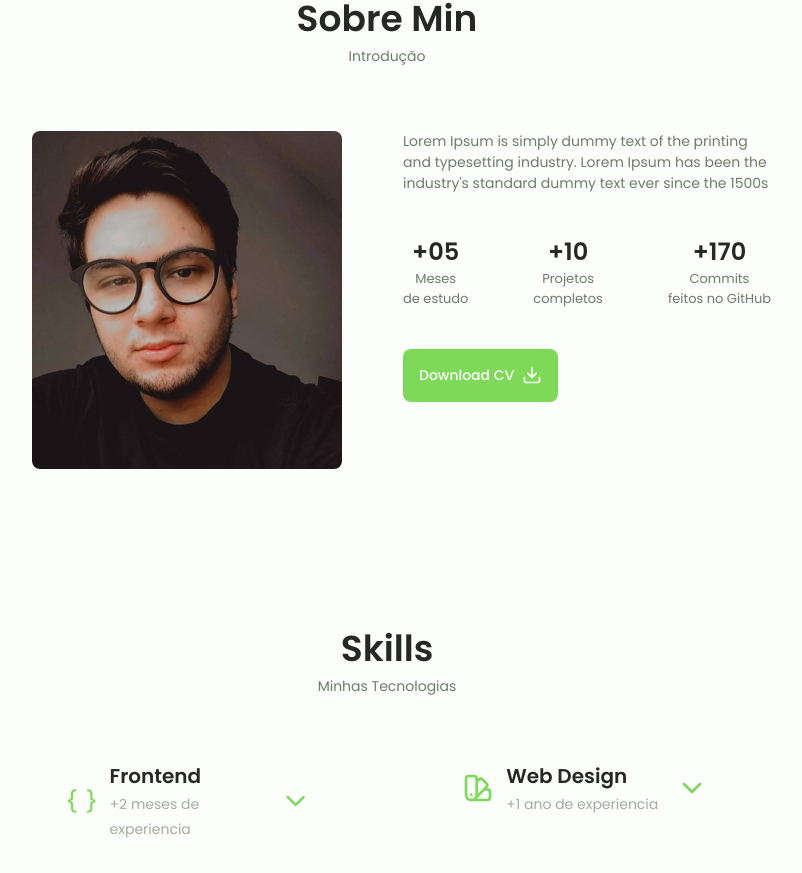
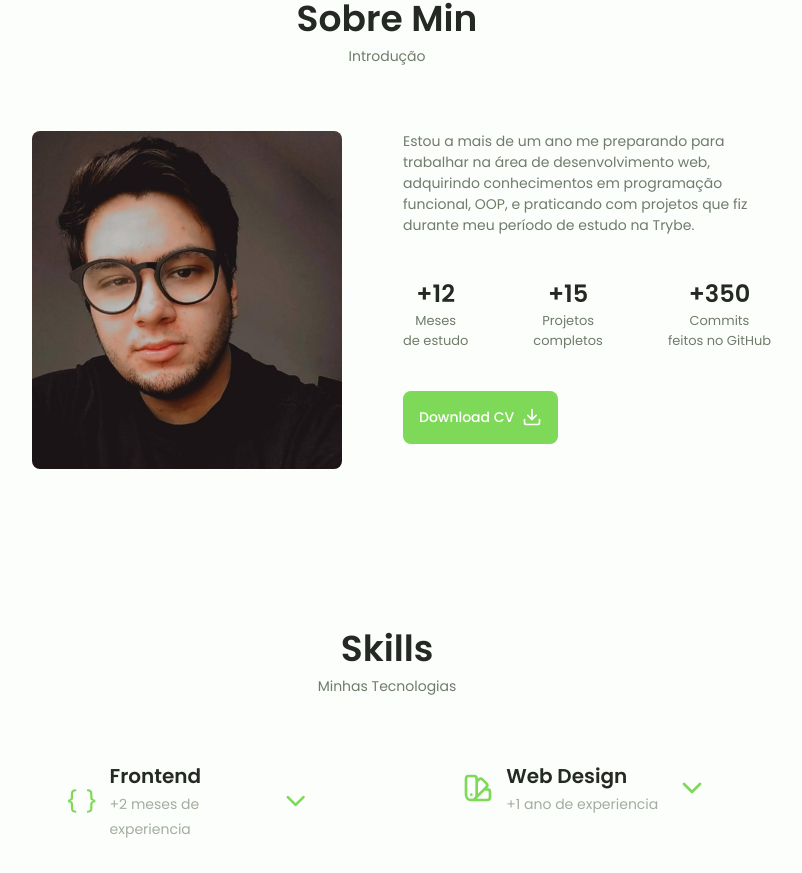
Before and after one commit to renatoadorno/portfolio-renatoAdorno, a React (Create React App) app: page / in a window 1280 px wide. Shown: the part 811-1684 px from the top of the page, without its empty margins (253-1055 px from the left). Built offline with nearby package versions, Linux system fonts and the light colour scheme.

Commit message:
feat: atualizando informações na section about

```diff
--- a/src/components/About.jsx
+++ b/src/components/About.jsx
@@ -14,24 +14,24 @@ export default function About() {
 
         <div className="about__data">
           <p className="about__description">
-            Lorem Ipsum is simply dummy text of the printing and typesetting
-            industry. Lorem Ipsum has been the industry's standard dummy text
-            ever since the 1500s
+          Estou a mais de um ano me preparando para trabalhar na área de desenvolvimento web,
+          adquirindo conhecimentos em programação funcional, OOP, e praticando com projetos que fiz
+          durante meu período de estudo na Trybe.
           </p>
 
           <div className="about__info">
             <div>
-                <span className="about__info-title">+05 </span>
+                <span className="about__info-title">+12 </span>
                 <span className="about__info-name">Meses <br/> de estudo</span>
               </div>
 
               <div>
-                <span className="about__info-title">+10 </span>
+                <span className="about__info-title">+15 </span>
                 <span className="about__info-name">Projetos <br/> completos</span>
               </div>
 
               <div>
-                <span className="about__info-title">+170 </span>
+                <span className="about__info-title">+350 </span>
                 <span className="about__info-name">Commits <br/> feitos no GitHub</span>
               </div>
 
@@ -42,7 +42,7 @@ export default function About() {
             </div>
 
             <div className="about__buttons">
-              <a download="" href="../doc/Curriculo_RenatoAdorno.pdf" className="button button--flex">
+              <a download="" href="../doc/0-RENATOADORNO-CV-WEBSITE.pdf" className="button button--flex">
                 Download CV <FiDownload className="button__icon" />
               </a>
             </div>
```
Also changed, not shown: 2 other files (tests, documents, lock files or other folders).
